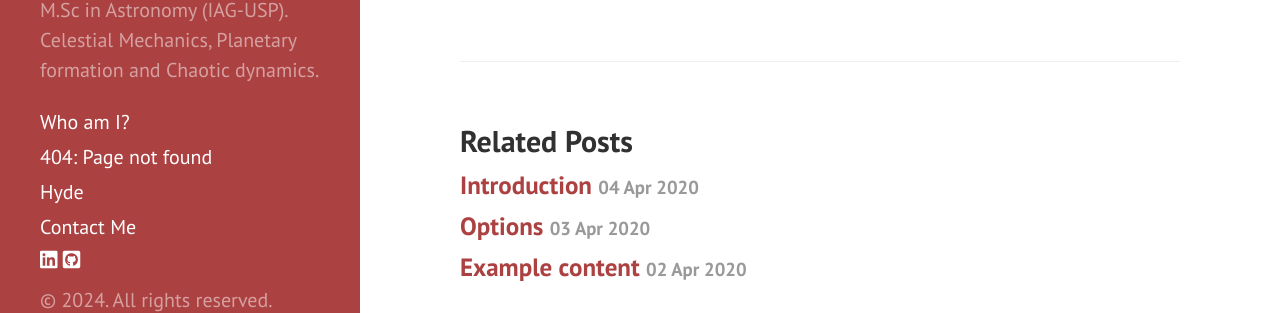
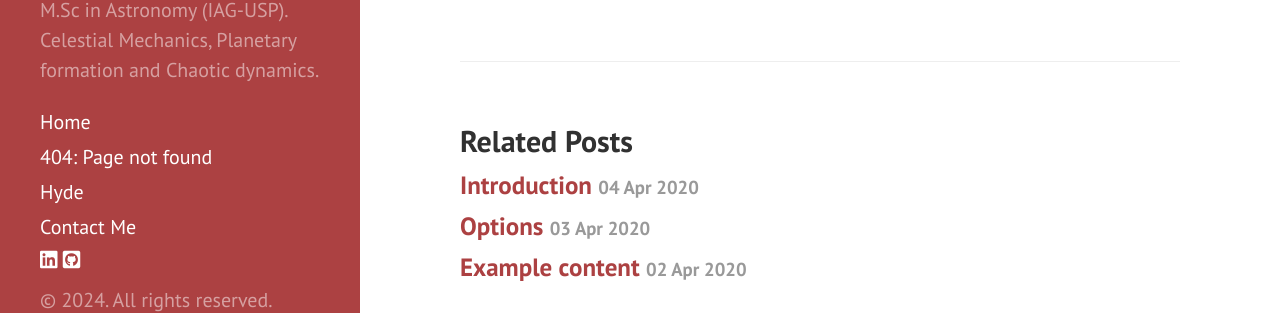
Before and after one commit to gabrieltxg/gabrieltxg.github.io, a Jekyll site: the page built from _posts/2012-02-06-whats-jekyll.md, in a window 1280 px wide. Shown: the part 545-858 px from the top of the page. Built offline with Jekyll 4.4.1, drawn with Linux system fonts in a browser that asks for light colours; nearby versions of some CDN libraries; Markdown is read by kramdown in place of the engine named in the settings; a style sheet for code colours, icons or effects is not loaded.

Commit message:
Update sidebar.html

```diff
--- a/_includes/sidebar.html
+++ b/_includes/sidebar.html
@@ -11,7 +11,7 @@
       <p class="lead">{{ site.description }}</p>
     </div>
     <nav class="sidebar-nav">
-      <a class="sidebar-nav-item{% if page.url == site.baseurl %} active{% endif %}" href="/">Who am I?</a>
+      <a class="sidebar-nav-item{% if page.url == site.baseurl %} active{% endif %}" href="/">Home</a>
 
       {% comment %}
         The code below dynamically generates a sidebar nav of pages with
```
